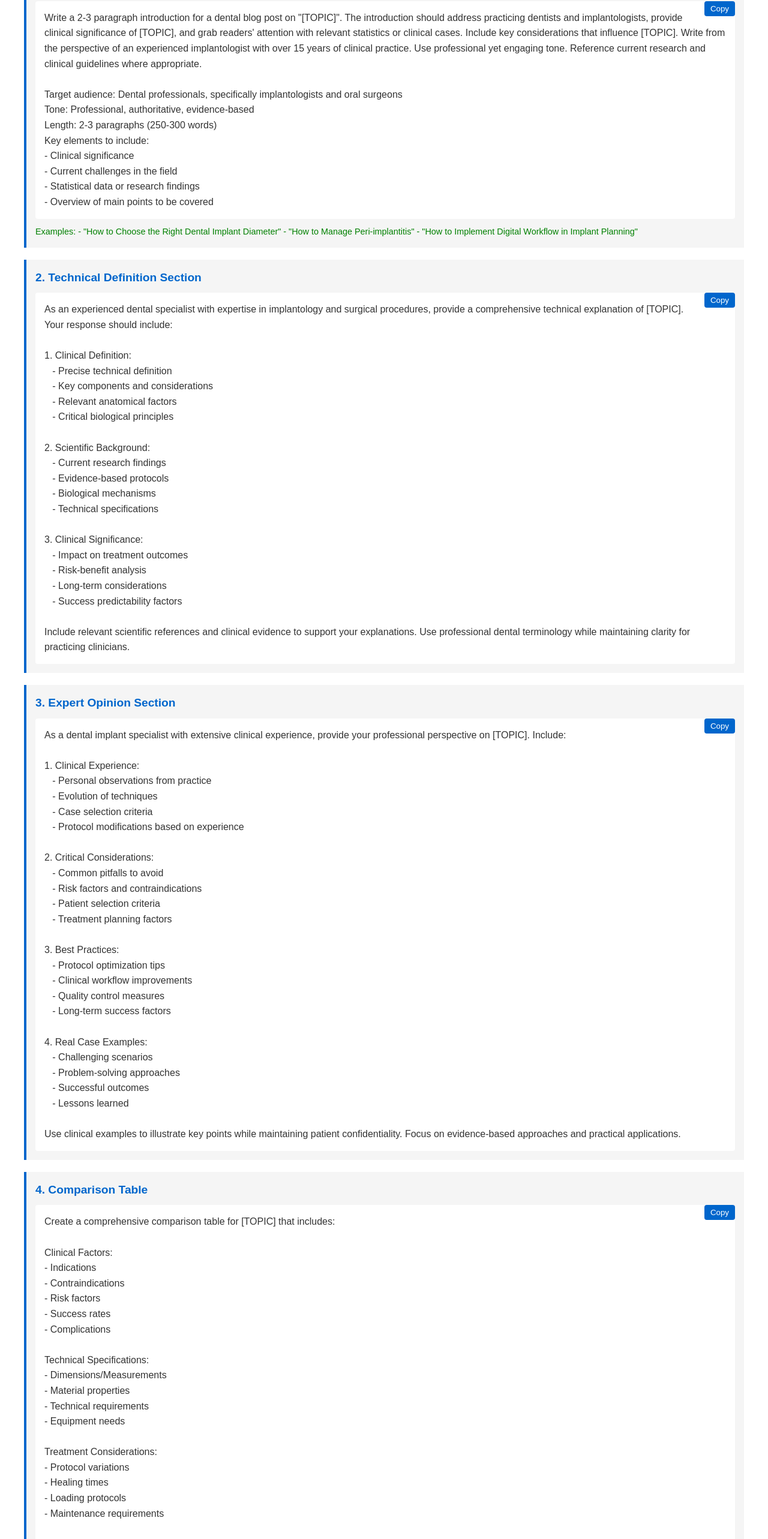
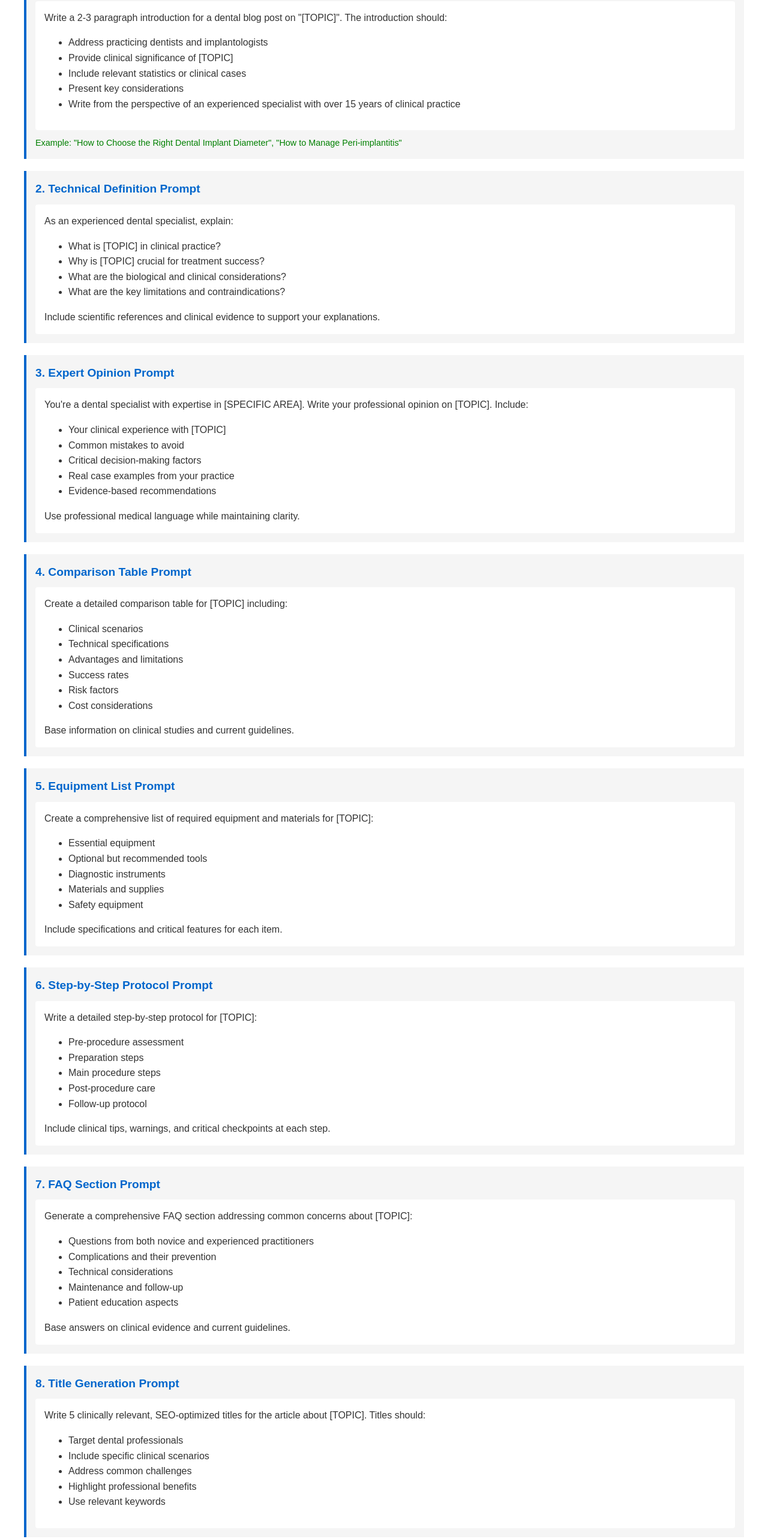
Before and after one commit to artemutka/dental-content-prompts, a plain HTML site: page how-to-prompts.html in a window 1280 px wide. Shown: the part 168-2734 px from the top of the page at 60% size. Drawn offline with Linux system fonts and the light colour scheme.

Commit message:
Update how-to-prompts.html

```diff
--- a/how-to-prompts.html
+++ b/how-to-prompts.html
@@ -29,7 +29,6 @@
             background-color: white;
             padding: 15px;
             border-radius: 4px;
-            white-space: pre-wrap;
         }
         .note {
             color: #666;
@@ -41,23 +40,6 @@
             margin-top: 10px;
             font-size: 0.9em;
         }
-        .copy-button {
-            float: right;
-            padding: 5px 10px;
-            background: #0066cc;
-            color: white;
-            border: none;
-            border-radius: 4px;
-            cursor: pointer;
-        }
-        .copy-button:hover {
-            background: #0055aa;
-        }
-        pre {
-            white-space: pre-wrap;
-            margin: 0;
-            font-family: monospace;
-        }
     </style>
 </head>
 <body>
@@ -65,217 +47,134 @@
 
     <div class="prompt-section">
         <div class="prompt-title">1. Introduction Prompt</div>
-        <button class="copy-button" onclick="copyToClipboard(this)">Copy</button>
-        <div class="prompt-content">Write a 2-3 paragraph introduction for a dental blog post on "[TOPIC]". The introduction should address practicing dentists and implantologists, provide clinical significance of [TOPIC], and grab readers' attention with relevant statistics or clinical cases. Include key considerations that influence [TOPIC]. Write from the perspective of an experienced implantologist with over 15 years of clinical practice. Use professional yet engaging tone. Reference current research and clinical guidelines where appropriate.
-
-Target audience: Dental professionals, specifically implantologists and oral surgeons
-Tone: Professional, authoritative, evidence-based
-Length: 2-3 paragraphs (250-300 words)
-Key elements to include:
-- Clinical significance
-- Current challenges in the field
-- Statistical data or research findings
-- Overview of main points to be covered</div>
+        <div class="prompt-content">
+            Write a 2-3 paragraph introduction for a dental blog post on "[TOPIC]". The introduction should:
+            <ul>
+                <li>Address practicing dentists and implantologists</li>
+                <li>Provide clinical significance of [TOPIC]</li>
+                <li>Include relevant statistics or clinical cases</li>
+                <li>Present key considerations</li>
+                <li>Write from the perspective of an experienced specialist with over 15 years of clinical practice</li>
+            </ul>
+        </div>
         <div class="example">
-            Examples:
-            - "How to Choose the Right Dental Implant Diameter"
-            - "How to Manage Peri-implantitis"
-            - "How to Implement Digital Workflow in Implant Planning"
+            Example: "How to Choose the Right Dental Implant Diameter", "How to Manage Peri-implantitis"
         </div>
     </div>
 
     <div class="prompt-section">
-        <div class="prompt-title">2. Technical Definition Section</div>
-        <button class="copy-button" onclick="copyToClipboard(this)">Copy</button>
-        <div class="prompt-content">As an experienced dental specialist with expertise in implantology and surgical procedures, provide a comprehensive technical explanation of [TOPIC]. Your response should include:
-
-1. Clinical Definition:
-   - Precise technical definition
-   - Key components and considerations
-   - Relevant anatomical factors
-   - Critical biological principles
-
-2. Scientific Background:
-   - Current research findings
-   - Evidence-based protocols
-   - Biological mechanisms
-   - Technical specifications
-
-3. Clinical Significance:
-   - Impact on treatment outcomes
-   - Risk-benefit analysis
-   - Long-term considerations
-   - Success predictability factors
-
-Include relevant scientific references and clinical evidence to support your explanations. Use professional dental terminology while maintaining clarity for practicing clinicians.</div>
+        <div class="prompt-title">2. Technical Definition Prompt</div>
+        <div class="prompt-content">
+            As an experienced dental specialist, explain:
+            <ul>
+                <li>What is [TOPIC] in clinical practice?</li>
+                <li>Why is [TOPIC] crucial for treatment success?</li>
+                <li>What are the biological and clinical considerations?</li>
+                <li>What are the key limitations and contraindications?</li>
+            </ul>
+            Include scientific references and clinical evidence to support your explanations.
+        </div>
     </div>
 
     <div class="prompt-section">
-        <div class="prompt-title">3. Expert Opinion Section</div>
-        <button class="copy-button" onclick="copyToClipboard(this)">Copy</button>
-        <div class="prompt-content">As a dental implant specialist with extensive clinical experience, provide your professional perspective on [TOPIC]. Include:
-
-1. Clinical Experience:
-   - Personal observations from practice
-   - Evolution of techniques
-   - Case selection criteria
-   - Protocol modifications based on experience
-
-2. Critical Considerations:
-   - Common pitfalls to avoid
-   - Risk factors and contraindications
-   - Patient selection criteria
-   - Treatment planning factors
-
-3. Best Practices:
-   - Protocol optimization tips
-   - Clinical workflow improvements
-   - Quality control measures
-   - Long-term success factors
-
-4. Real Case Examples:
-   - Challenging scenarios
-   - Problem-solving approaches
-   - Successful outcomes
-   - Lessons learned
-
-Use clinical examples to illustrate key points while maintaining patient confidentiality. Focus on evidence-based approaches and practical applications.</div>
+        <div class="prompt-title">3. Expert Opinion Prompt</div>
+        <div class="prompt-content">
+            You're a dental specialist with expertise in [SPECIFIC AREA]. Write your professional opinion on [TOPIC]. Include:
+            <ul>
+                <li>Your clinical experience with [TOPIC]</li>
+                <li>Common mistakes to avoid</li>
+                <li>Critical decision-making factors</li>
+                <li>Real case examples from your practice</li>
+                <li>Evidence-based recommendations</li>
+            </ul>
+            Use professional medical language while maintaining clarity.
+        </div>
     </div>
 
     <div class="prompt-section">
-        <div class="prompt-title">4. Comparison Table</div>
-        <button class="copy-button" onclick="copyToClipboard(this)">Copy</button>
-        <div class="prompt-content">Create a comprehensive comparison table for [TOPIC] that includes:
-
-Clinical Factors:
-- Indications
-- Contraindications
-- Risk factors
-- Success rates
-- Complications
-
-Technical Specifications:
-- Dimensions/Measurements
-- Material properties
-- Technical requirements
-- Equipment needs
-
-Treatment Considerations:
-- Protocol variations
-- Healing times
-- Loading protocols
-- Maintenance requirements
-
-Cost-Benefit Analysis:
-- Initial investment
-- Long-term value
-- Treatment efficiency
-- Resource requirements
-
-Format the table with clear headers, organized categories, and evidence-based data. Include references to clinical studies where applicable.</div>
+        <div class="prompt-title">4. Comparison Table Prompt</div>
+        <div class="prompt-content">
+            Create a detailed comparison table for [TOPIC] including:
+            <ul>
+                <li>Clinical scenarios</li>
+                <li>Technical specifications</li>
+                <li>Advantages and limitations</li>
+                <li>Success rates</li>
+                <li>Risk factors</li>
+                <li>Cost considerations</li>
+            </ul>
+            Base information on clinical studies and current guidelines.
+        </div>
     </div>
 
     <div class="prompt-section">
-        <div class="prompt-title">5. Step-by-Step Protocol</div>
-        <button class="copy-button" onclick="copyToClipboard(this)">Copy</button>
-        <div class="prompt-content">Write a detailed clinical protocol for [TOPIC] following this structure:
-
-Pre-Procedure Phase:
-1. Initial assessment
-2. Treatment planning
-3. Patient preparation
-4. Required materials and equipment
-
-Procedure Steps:
-[Detail each step with:]
-- Critical considerations
-- Technical specifications
-- Clinical tips
-- Potential complications
-- Quality control points
-
-Post-Procedure Protocol:
-1. Immediate post-op care
-2. Follow-up schedule
-3. Complication management
-4. Long-term maintenance
-
-Include warnings, clinical tips, and critical checkpoints throughout. Add relevant images or diagrams where helpful.</div>
+        <div class="prompt-title">5. Equipment List Prompt</div>
+        <div class="prompt-content">
+            Create a comprehensive list of required equipment and materials for [TOPIC]:
+            <ul>
+                <li>Essential equipment</li>
+                <li>Optional but recommended tools</li>
+                <li>Diagnostic instruments</li>
+                <li>Materials and supplies</li>
+                <li>Safety equipment</li>
+            </ul>
+            Include specifications and critical features for each item.
+        </div>
     </div>
 
     <div class="prompt-section">
-        <div class="prompt-title">6. FAQ Section</div>
-        <button class="copy-button" onclick="copyToClipboard(this)">Copy</button>
-        <div class="prompt-content">Generate a comprehensive FAQ section for [TOPIC] addressing:
-
-Basic Questions:
-- Definition and basics
-- General indications
-- Basic protocols
-- Common concerns
-
-Advanced Clinical Questions:
-- Complex cases
-- Complication management
-- Technical specifications
-- Protocol modifications
-
-Troubleshooting:
-- Common problems
-- Solutions
-- Prevention strategies
-- Risk management
-
-Evidence-Based Answers:
-- Current research
-- Clinical guidelines
-- Best practices
-- Success rates
-
-Format as question-answer pairs, using clear, professional language. Include references where appropriate.</div>
+        <div class="prompt-title">6. Step-by-Step Protocol Prompt</div>
+        <div class="prompt-content">
+            Write a detailed step-by-step protocol for [TOPIC]:
+            <ul>
+                <li>Pre-procedure assessment</li>
+                <li>Preparation steps</li>
+                <li>Main procedure steps</li>
+                <li>Post-procedure care</li>
+                <li>Follow-up protocol</li>
+            </ul>
+            Include clinical tips, warnings, and critical checkpoints at each step.
+        </div>
     </div>
 
     <div class="prompt-section">
-        <div class="prompt-title">7. Conclusion and Clinical Recommendations</div>
-        <button class="copy-button" onclick="copyToClipboard(this)">Copy</button>
-        <div class="prompt-content">Write a conclusion for [TOPIC] that includes:
-
-Summary of Key Points:
-- Main clinical principles
-- Critical success factors
-- Risk management strategies
-- Best practices
-
-Practical Recommendations:
-- Clinical guidelines
-- Protocol modifications
-- Quality control measures
-- Patient management tips
-
-Future Perspectives:
-- Emerging technologies
-- Research directions
-- Potential improvements
-- Industry trends
-
-Final Thoughts:
-- Clinical significance
-- Implementation tips
-- Success factors
-- Quality assurance</div>
+        <div class="prompt-title">7. FAQ Section Prompt</div>
+        <div class="prompt-content">
+            Generate a comprehensive FAQ section addressing common concerns about [TOPIC]:
+            <ul>
+                <li>Questions from both novice and experienced practitioners</li>
+                <li>Complications and their prevention</li>
+                <li>Technical considerations</li>
+                <li>Maintenance and follow-up</li>
+                <li>Patient education aspects</li>
+            </ul>
+            Base answers on clinical evidence and current guidelines.
+        </div>
     </div>
 
-    <script>
-    function copyToClipboard(button) {
-        const content = button.nextElementSibling.textContent;
-        navigator.clipboard.writeText(content).then(() => {
-            const originalText = button.textContent;
-            button.textContent = 'Copied!';
-            setTimeout(() => {
-                button.textContent = originalText;
-            }, 2000);
-        });
-    }
-    </script>
+    <div class="prompt-section">
+        <div class="prompt-title">8. Title Generation Prompt</div>
+        <div class="prompt-content">
+            Write 5 clinically relevant, SEO-optimized titles for the article about [TOPIC]. Titles should:
+            <ul>
+                <li>Target dental professionals</li>
+                <li>Include specific clinical scenarios</li>
+                <li>Address common challenges</li>
+                <li>Highlight professional benefits</li>
+                <li>Use relevant keywords</li>
+            </ul>
+        </div>
+    </div>
+
+    <div class="note">
+        <p><strong>Important Notes:</strong></p>
+        <ul>
+            <li>Replace [TOPIC] with your specific dental procedure or technique</li>
+            <li>Adjust technical complexity based on your target audience</li>
+            <li>Include relevant clinical images and diagrams where possible</li>
+            <li>Always verify clinical information with current research</li>
+            <li>Maintain professional tone throughout the article</li>
+        </ul>
+    </div>
 </body>
 </html>
```
